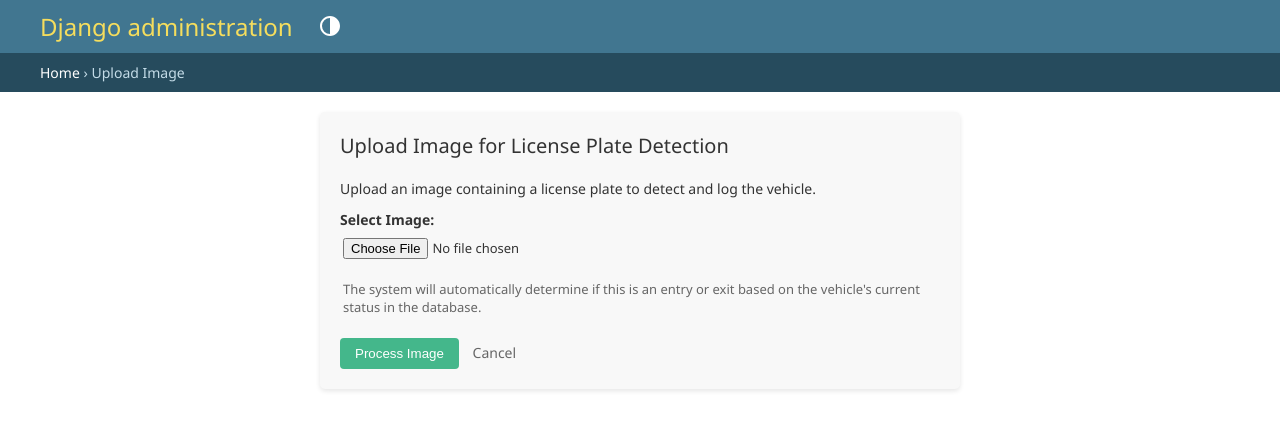
After one commit to xraffay-dev/SmartTrack-Parking-System, a Django app: page /parking/upload-image/ in a window 1280 px wide. The commit adds this page. Shown: the top 430 px of the page. Run offline with Django 5.2, Linux system fonts and the light colour scheme.

Commit message:
Fixed major issues & refactored code

```diff
--- a/parking/admin.py
+++ b/parking/admin.py
@@ -7,7 +7,7 @@ from django.urls import reverse
 @admin.register(Vehicle)
 class VehicleAdmin(admin.ModelAdmin):
     change_list_template = "admin/parking/vehicle/change_list.html"
-    list_display = ("license_plate", "vehicle_type", "owner_name", "view_history_link")
+    list_display = ("license_plate", "view_history_link")
 
     def view_history_link(self, obj):
         # Generate the URL for the vehicle's detail page based on license_plate
--- /dev/null
+++ b/parking/templates/parking/upload_image.html
@@ -0,0 +1,91 @@
+{% extends "admin/base_site.html" %}
+{% load i18n static %}
+
+{% block title %}Upload Image - License Plate Detection{% endblock %}
+
+{% block extrastyle %}
+<style>
+    .upload-form {
+        max-width: 600px;
+        margin: 0 auto;
+        padding: 20px;
+        background: #f8f8f8;
+        border-radius: 5px;
+        box-shadow: 0 2px 5px rgba(0, 0, 0, 0.1);
+    }
+    .form-row {
+        margin-bottom: 15px;
+    }
+    .form-label {
+        display: block;
+        margin-bottom: 5px;
+        font-weight: bold;
+    }
+    .button-row {
+        margin-top: 20px;
+    }
+    .preview-container {
+        margin-top: 15px;
+        text-align: center;
+    }
+    #image-preview {
+        max-width: 100%;
+        max-height: 300px;
+        display: none;
+        margin: 10px auto;
+        border: 1px solid #ddd;
+    }
+</style>
+{% endblock %}
+
+{% block breadcrumbs %}
+<div class="breadcrumbs">
+    <a href="{% url 'admin:index' %}">Home</a> &rsaquo; Upload Image
+</div>
+{% endblock %}
+
+{% block content %}
+<div class="upload-form">
+    <h1>Upload Image for License Plate Detection</h1>
+    <p>Upload an image containing a license plate to detect and log the vehicle.</p>
+
+    <form method="post" enctype="multipart/form-data">
+        {% csrf_token %}
+
+        <div class="form-row">
+            <label class="form-label" for="image">Select Image:</label>
+            <input type="file" name="image" id="image" accept="image/*" required onchange="previewImage(this);">
+            <div class="preview-container">
+                <img id="image-preview" src="#" alt="Image Preview">
+            </div>
+        </div>
+
+        <div class="form-row">
+            <p class="help-text" style="color: #666;">The system will automatically determine if this is an entry or exit based on the vehicle's current status in the database.</p>
+        </div>
+
+        <div class="button-row">
+            <button type="submit" class="default" style="background: #44b78b; color: white; padding: 8px 15px; border: none; border-radius: 4px; cursor: pointer;">
+                Process Image
+            </button>
+            <a href="{% url 'admin:parking_vehicle_changelist' %}" style="margin-left: 10px; color: #666; text-decoration: none;">Cancel</a>
+        </div>
+    </form>
+</div>
+
+<script>
+    function previewImage(input) {
+        var preview = document.getElementById('image-preview');
+        if (input.files && input.files[0]) {
+            var reader = new FileReader();
+            reader.onload = function(e) {
+                preview.src = e.target.result;
+                preview.style.display = 'block';
+            };
+            reader.readAsDataURL(input.files[0]);
+        } else {
+            preview.style.display = 'none';
+        }
+    }
+</script>
+{% endblock %}
--- a/parking/urls.py
+++ b/parking/urls.py
@@ -1,9 +1,11 @@
 from django.urls import path
 from . import views
-from .views import analytics_view, vehicle_detail, log_plate
+from .views import analytics_view, vehicle_detail, log_plate, launch_stream, upload_image
 
 urlpatterns = [
     path("log/", log_plate, name="log_plate"),
     path("analytics/", analytics_view, name="analytics"),
     path("vehicle/<str:plate>/", vehicle_detail, name="vehicle_detail"),
+    path("launch-stream/", launch_stream, name="launch_stream"),
+    path("upload-image/", upload_image, name="upload_image"),
 ]
--- a/parking/views.py
+++ b/parking/views.py
@@ -148,3 +148,147 @@ def vehicle_detail(request, plate):
     }
 
     return render(request, "parking/vehicle_detail.html", context)
+
+
+def launch_stream(request):
+    import subprocess
+    import os
+
+    # Get the full path to stream.py
+    project_dir = os.path.dirname(os.path.dirname(os.path.abspath(__file__)))
+    stream_script_path = os.path.join(project_dir, 'stream.py')
+
+    # Change to the project directory and run the script
+    cmd = f'cd /d "{project_dir}" && python stream.py'
+    subprocess.Popen(['start', 'cmd', '/k', cmd], shell=True)
+
+    # Redirect back to the previous page
+    referer = request.META.get('HTTP_REFERER', '/admin/parking/vehicle/')
+    from django.shortcuts import redirect
+    return redirect(referer)
+
+
+def upload_image(request):
+    import subprocess
+    import os
+    import tempfile
+    import shutil
+    from django.shortcuts import render, redirect
+    from .models import Vehicle, EntryExitLog
+
+    if request.method == 'POST' and request.FILES.get('image'):
+        # Get the project directory
+        project_dir = os.path.dirname(os.path.dirname(os.path.abspath(__file__)))
+
+        # Create entries directory if it doesn't exist
+        entries_dir = os.path.join(project_dir, 'entries')
+        if not os.path.exists(entries_dir):
+            os.makedirs(entries_dir)
+
+        # Get the uploaded image
+        uploaded_image = request.FILES['image']
+
+        # Save uploaded image directly to the entries directory with a temporary name
+        temp_path = os.path.join(entries_dir, f'temp_{uploaded_image.name}')
+        with open(temp_path, 'wb+') as destination:
+            for chunk in uploaded_image.chunks():
+                destination.write(chunk)
+
+        # Process the image directly without using subprocess
+        try:
+            # Import the functions from plateLogger
+            import sys
+            sys.path.append(project_dir)
+            from ultralytics import YOLO
+            import easyocr
+            import re
+            import cv2
+            import datetime
+
+            # Load models and image
+            model = YOLO(os.path.join(project_dir, "runs/detect/train3/weights/best.pt"))
+            reader = easyocr.Reader(["en"])
+            image = cv2.imread(temp_path)
+
+            # Detect plate
+            results = model(image)
+
+            # Process detection results
+            plate_text = ""
+            for box in results[0].boxes.xyxy:
+                x1, y1, x2, y2 = map(int, box)
+                cropped = image[y1:y2, x1:x2]
+                ocr_result = reader.readtext(cropped)
+                if ocr_result:
+                    plate_text = ocr_result[0][1]
+                    break
+
+            # Clean plate text
+            cleaned_plate_text = re.sub(r"[^A-Z0-9]", "", plate_text.upper())
+
+            if cleaned_plate_text:
+                # Determine if this is an entry or exit
+                # If the vehicle exists with an open log, it's an exit
+                # Otherwise, it's an entry
+                try:
+                    vehicle = Vehicle.objects.get(license_plate=cleaned_plate_text)
+                    open_log = EntryExitLog.objects.filter(vehicle=vehicle, is_open=True).first()
+                    if open_log:
+                        mode = "exit"
+                    else:
+                        mode = "entry"
+                except Vehicle.DoesNotExist:
+                    mode = "entry"
+
+                # Save the image with the plate name
+                timestamp = datetime.datetime.now().strftime('%Y%m%d_%H%M%S')
+                final_filename = f"{cleaned_plate_text}_{timestamp}.jpg"
+                final_path = os.path.join(entries_dir, final_filename)
+
+                # If temp file already exists at the destination, remove it
+                if os.path.exists(final_path):
+                    os.remove(final_path)
+
+                # Rename the temp file to the final name
+                shutil.move(temp_path, final_path)
+
+                # Log the plate via the regular API
+                log_url = f"http://127.0.0.1:8000/parking/log/?plate={cleaned_plate_text}"
+                import requests
+                response = requests.get(log_url)
+                api_response = response.json() if response.status_code == 200 else {"error": response.text}
+
+                context = {
+                    'success': True,
+                    'output': f"✅ Plate detected: {cleaned_plate_text}\n✅ Mode determined: {mode}\n✅ Image saved as: {final_path}\n✅ API Response: {api_response}",
+                    'plate_number': cleaned_plate_text,
+                    'mode': mode,
+                    'image_path': f'/entries/{final_filename}'
+                }
+            else:
+                # No plate detected
+                context = {
+                    'success': False,
+                    'output': "❌ No license plate detected in the image.",
+                    'plate_number': None,
+                    'mode': None
+                }
+                # Remove the temp file
+                if os.path.exists(temp_path):
+                    os.remove(temp_path)
+        except Exception as e:
+            # Handle errors
+            context = {
+                'success': False,
+                'output': f"❌ Error processing image: {str(e)}",
+                'plate_number': None,
+                'mode': None
+            }
+            # Remove the temp file
+            if os.path.exists(temp_path):
+                os.remove(temp_path)
+
+        return render(request, 'parking/upload_result.html', context)
+
+    # If GET request or no image uploaded, show the upload form
+    return render(request, 'parking/upload_image.html', {})
```
Also changed, not shown: parking/models.py (+0 -9 lines), parking/templates/admin/parking/vehicle/change_list.html (+36 -2 lines), parking/templates/parking/upload_result.html (added, +108 -0 lines), plateLogger.py (+20 -14 lines), stream.py (renamed from app/stream.py, +72 -27 lines), parking/migrations/0004_alter_vehicle_unique_together_and_more.py (added), parking/migrations/0005_remove_vehicle_vehicle_type.py (added).
